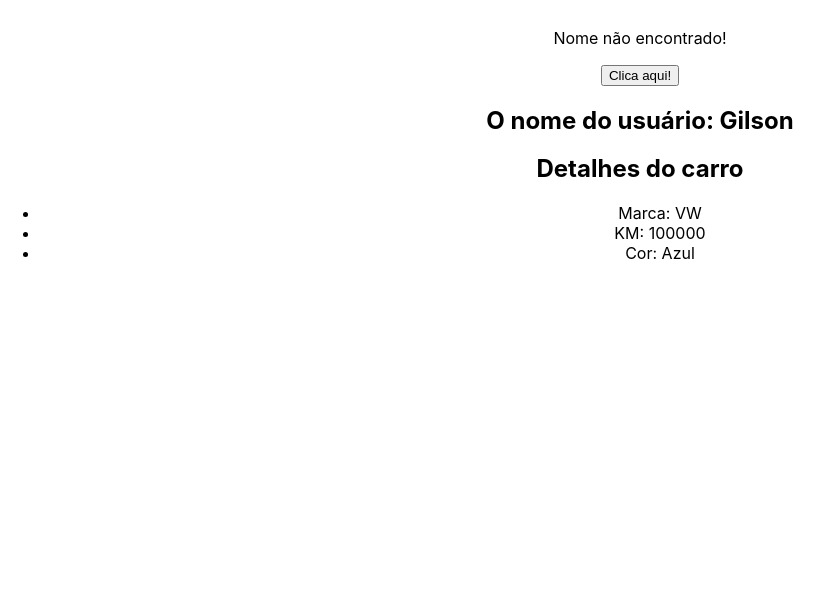
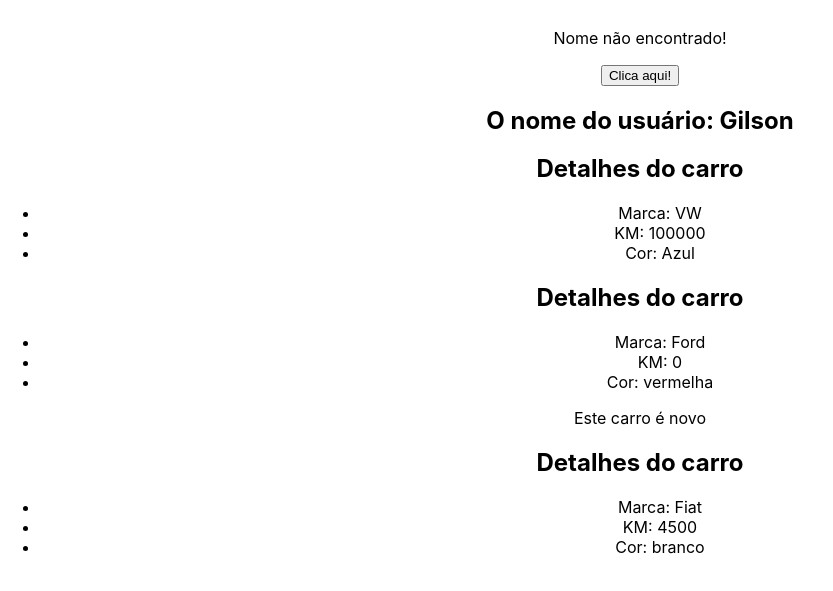
Before and after one commit to gillsonpassos/React, a React (Create React App) app in the folder Avançando-em-React/avancando/: page / in a window 1280 px wide. Shown: the part 1458-2049 px from the top of the page, without its empty margins (0-833 px from the left). Built offline with nearby package versions, Linux system fonts and the light colour scheme.

Commit message:
Reaproveitamento de componentes

```diff
--- a/Avançando-em-React/avancando/src/App.js
+++ b/Avançando-em-React/avancando/src/App.js
@@ -25,7 +25,10 @@
       {/* Props */}
       <ShowUserName name="Gilson" />
       {/* destructuring */}
-      <CarDetails brand="VW" km={100000} color="Azul" />
+      <CarDetails brand="VW" km={100000} color="Azul" newCar={false} />
+      {/* reaproveitando */}
+      <CarDetails brand="Ford" color="vermelha" km={0} newCar={true} />
+      <CarDetails brand="Fiat" color="branco" km={4500} newCar={false} />
     </div>
   );
 }
--- a/Avançando-em-React/avancando/src/components/CarDetails.js
+++ b/Avançando-em-React/avancando/src/components/CarDetails.js
@@ -1,6 +1,6 @@
 import React from "react";
 
-const CarDetails = ({ brand, km, color }) => {
+const CarDetails = ({ brand, km, color, newCar }) => {
   return (
     <div>
       <h2>Detalhes do carro</h2>
@@ -9,6 +9,7 @@
         <li>KM: {km}</li>
         <li>Cor: {color}</li>
       </ul>
+      {newCar && <p>Este carro é novo</p>}
     </div>
   );
 };
```
